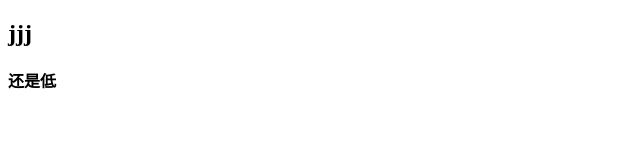
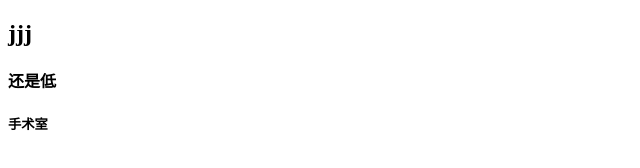
Before and after one commit to 1798249918/-, a plain HTML site: page index.html in a window 1280 px wide. Shown: the full height of the page, 0-640 px from the left. Drawn offline with Linux system fonts and the light colour scheme.

Commit message:
第三次

```diff
--- a/index.html
+++ b/index.html
@@ -9,5 +9,6 @@
 <body>
     <h2>jjj</h2>
     <h4>还是低</h4>
+    <h5>手术室</h5>
 </body>
 </html>
```
